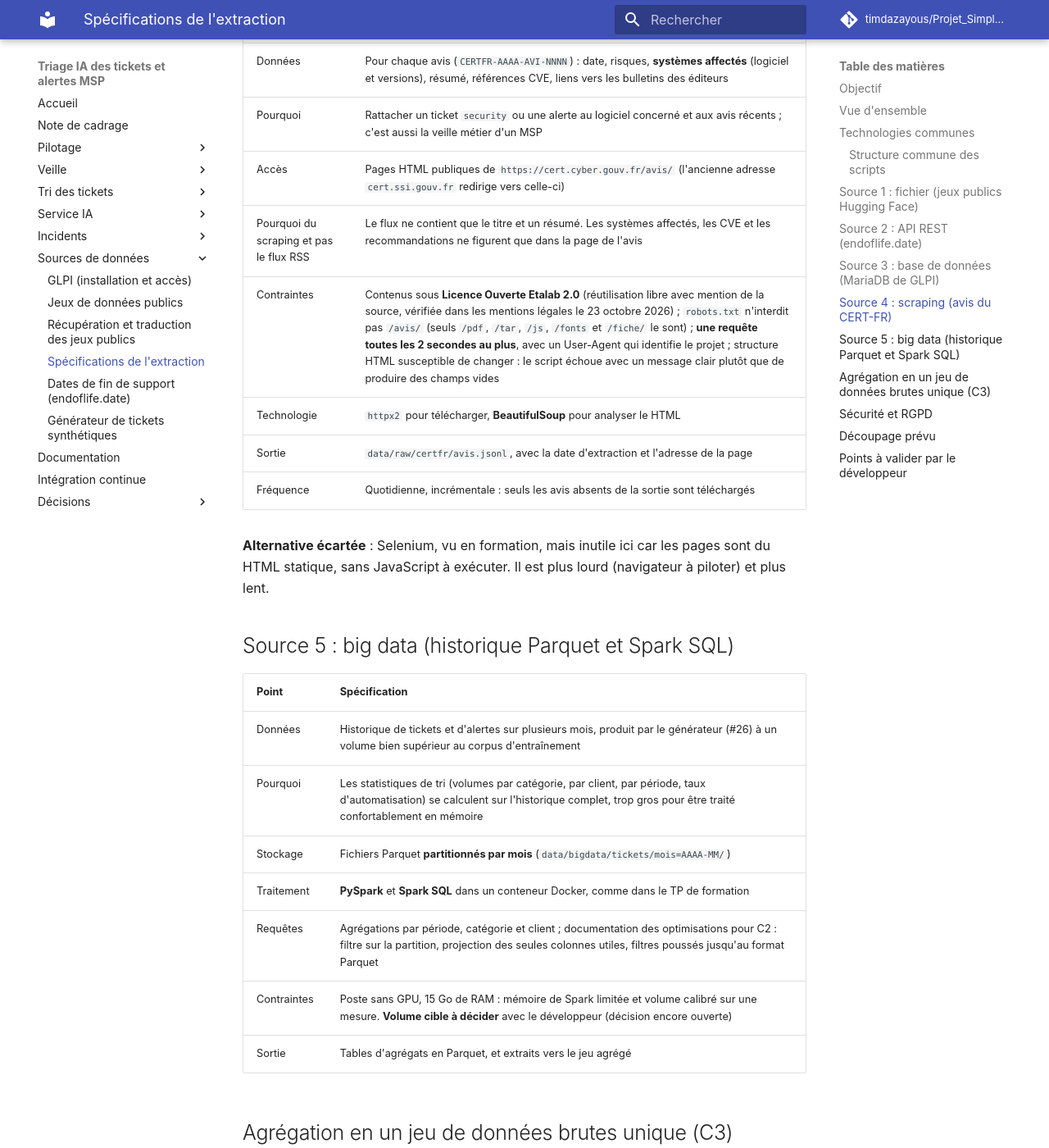
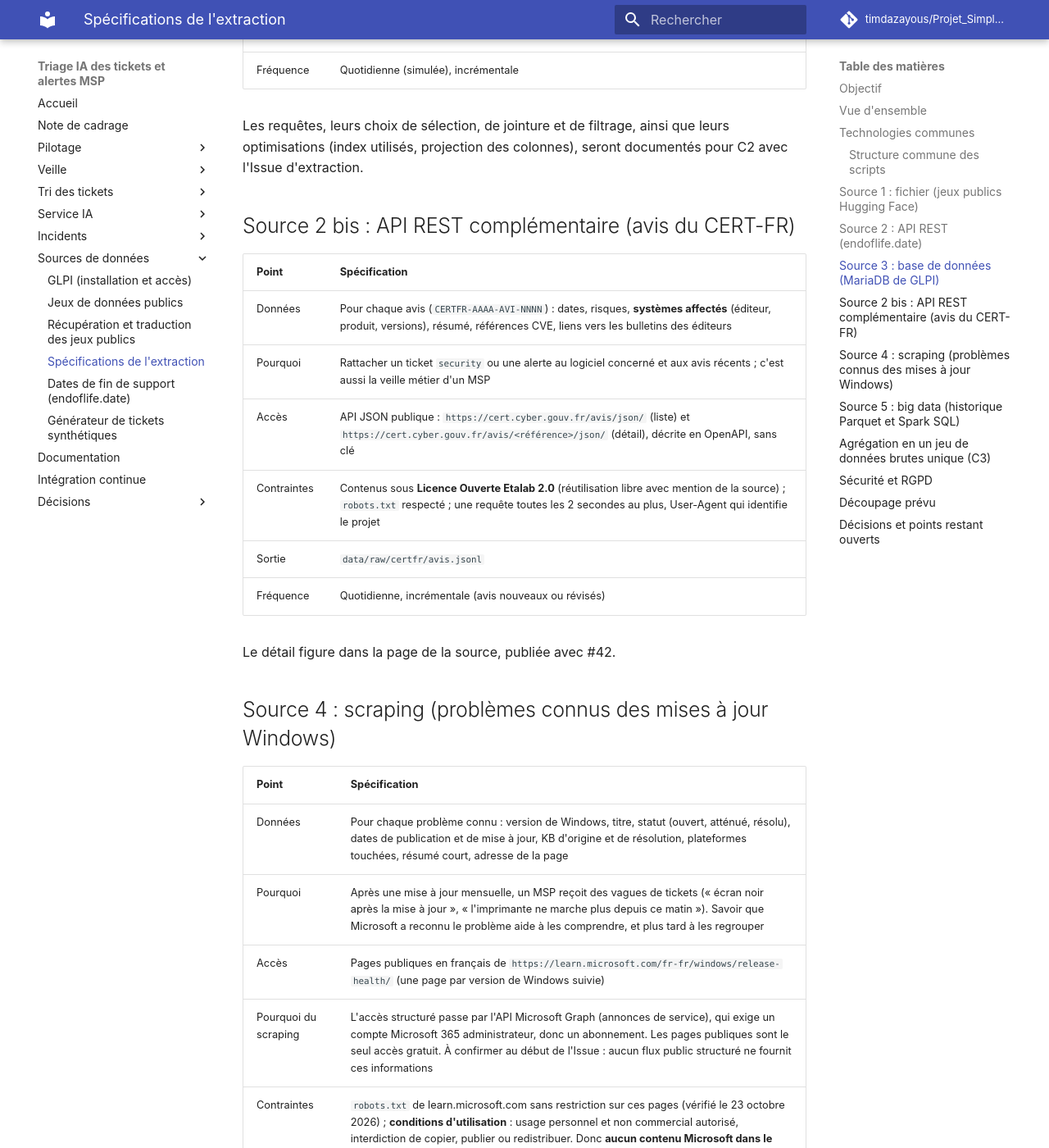
Before and after one commit to timdazayous/Projet_Simplon_FIN_ETUDES, an MkDocs documentation site: the page built from docs/donnees/specifications-extraction.md, in a window 1280 px wide and 1400 px high, scrolled down 4653 px. Shown: the whole window at 82% size. Built offline with MkDocs 1.6.1 and Material for MkDocs 9.7.7, drawn with Linux system fonts in a browser that asks for light colours; comment, search, counter and statistics services are not loaded; some of the changed text lies outside the part shown.

Commit message:
Spécifications : CERT-FR par son API, scraping sur Microsoft Learn ; JOURNAL et CLAUDE.md
Co-Authored-By: Claude Opus 5.5 <noreply@anthropic.com>

```diff
--- a/docs/donnees/specifications-extraction.md
+++ b/docs/donnees/specifications-extraction.md
@@ -1,6 +1,6 @@
 # Spécifications techniques de l'extraction et de l'agrégation
 
-**Statut** : brouillon rédigé le 23 octobre 2026, à relire par le développeur · **Compétences** : C1 (spécifications techniques de l'extraction), C3 (spécifications de l'agrégation), C2 (requêtes SQL et big data)
+**Statut** : validée par le développeur le 23 octobre 2026 ; source de scraping révisée le même jour (le CERT-FR publie une API JSON) · **Compétences** : C1 (spécifications techniques de l'extraction), C3 (spécifications de l'agrégation), C2 (requêtes SQL et big data)
 
 Cette page décrit **comment** le projet récupère ses données depuis cinq sources de types différents, puis les rassemble en un **jeu de données brutes unique**. Elle couvre tout le périmètre, de la source jusqu'à ce jeu brut. Le nettoyage détaillé, la base de données du projet et l'API de données font l'objet de pages séparées.
 
@@ -19,12 +19,15 @@ Le référentiel exige une extraction depuis **cinq types de sources** : un fich
 | Type de source | Source retenue | Ce qu'elle apporte | État |
 |---|---|---|---|
 | Fichier | Jeux de tickets publics sur Hugging Face (CSV et Parquet) | Tickets réels ou réalistes, étiquetés, pour l'entraînement et le test externe | **Réalisé** (#29) |
-| API REST | API publique **endoflife.date** | Dates de fin de support des systèmes et logiciels | Proposé, à valider |
+| API REST | API publique **endoflife.date** | Dates de fin de support des systèmes et logiciels | **Réalisé** (#41) |
+| API REST (complément) | API JSON du **CERT-FR** | Avis de sécurité : produits touchés, versions, CVE, recommandations | En cours (#42) |
 | Base de données | Base **MariaDB de GLPI**, en SQL direct | Tickets, suivis et catégories de l'outil de ticketing | À réaliser après le premier démarrage de GLPI |
-| Scraping | Avis de sécurité du **CERT-FR** | Logiciels touchés, versions, CVE et recommandations | À réaliser |
+| Scraping | Pages publiques **Windows release health** de Microsoft Learn | Problèmes connus des mises à jour Windows, statut, KB d'origine et de résolution | À réaliser (#45) |
 | Big data | **Historique Parquet** interrogé avec **Spark SQL** | Plusieurs mois de tickets et d'alertes, pour l'analyse à grande échelle | À réaliser ; volume à fixer selon le poste |
 
 **L'API de GLPI** (API v2, OAuth2) reste utilisée : elle sert à **injecter** les tickets générés dans GLPI et à lire les tickets courants. Elle n'est pas comptée comme la source « API REST », pour que deux types d'extraction ne reposent pas sur le même outil.
+
+**Correction du 23 octobre 2026** : la première version de cette page prévoyait de scraper les pages HTML du CERT-FR, au motif que leur contenu détaillé n'était pas disponible autrement. C'était faux : le CERT-FR publie une **API JSON officielle**, décrite en OpenAPI. Scraper une page quand une API existe n'étant pas justifiable, le CERT-FR est extrait par son API et la source de scraping devient les pages « Windows release health » de Microsoft, qui n'ont pas d'accès structuré gratuit.
 
 ## Technologies communes
 
@@ -90,20 +93,33 @@ Réalisée dans #41. Le détail figure dans [Extraction des dates de fin de supp
 
 Les requêtes, leurs choix de sélection, de jointure et de filtrage, ainsi que leurs optimisations (index utilisés, projection des colonnes), seront documentés pour C2 avec l'Issue d'extraction.
 
-## Source 4 : scraping (avis du CERT-FR)
+## Source 2 bis : API REST complémentaire (avis du CERT-FR)
 
 | Point | Spécification |
 |---|---|
-| Données | Pour chaque avis (`CERTFR-AAAA-AVI-NNNN`) : date, risques, **systèmes affectés** (logiciel et versions), résumé, références CVE, liens vers les bulletins des éditeurs |
+| Données | Pour chaque avis (`CERTFR-AAAA-AVI-NNNN`) : dates, risques, **systèmes affectés** (éditeur, produit, versions), résumé, références CVE, liens vers les bulletins des éditeurs |
 | Pourquoi | Rattacher un ticket `security` ou une alerte au logiciel concerné et aux avis récents ; c'est aussi la veille métier d'un MSP |
-| Accès | Pages HTML publiques de `https://cert.cyber.gouv.fr/avis/` (l'ancienne adresse `cert.ssi.gouv.fr` redirige vers celle-ci) |
-| Pourquoi du scraping et pas le flux RSS | Le flux ne contient que le titre et un résumé. Les systèmes affectés, les CVE et les recommandations ne figurent que dans la page de l'avis |
-| Contraintes | Contenus sous **Licence Ouverte Etalab 2.0** (réutilisation libre avec mention de la source, vérifiée dans les mentions légales le 23 octobre 2026) ; `robots.txt` n'interdit pas `/avis/` (seuls `/pdf`, `/tar`, `/js`, `/fonts` et `/fiche/` le sont) ; **une requête toutes les 2 secondes au plus**, avec un User-Agent qui identifie le projet ; structure HTML susceptible de changer : le script échoue avec un message clair plutôt que de produire des champs vides |
-| Technologie | `httpx2` pour télécharger, **BeautifulSoup** pour analyser le HTML |
-| Sortie | `data/raw/certfr/avis.jsonl`, avec la date d'extraction et l'adresse de la page |
-| Fréquence | Quotidienne, incrémentale : seuls les avis absents de la sortie sont téléchargés |
+| Accès | API JSON publique : `https://cert.cyber.gouv.fr/avis/json/` (liste) et `https://cert.cyber.gouv.fr/avis/<référence>/json/` (détail), décrite en OpenAPI, sans clé |
+| Contraintes | Contenus sous **Licence Ouverte Etalab 2.0** (réutilisation libre avec mention de la source) ; `robots.txt` respecté ; une requête toutes les 2 secondes au plus, User-Agent qui identifie le projet |
+| Sortie | `data/raw/certfr/avis.jsonl` |
+| Fréquence | Quotidienne, incrémentale (avis nouveaux ou révisés) |
 
-**Alternative écartée** : Selenium, vu en formation, mais inutile ici car les pages sont du HTML statique, sans JavaScript à exécuter. Il est plus lourd (navigateur à piloter) et plus lent.
+Le détail figure dans la page de la source, publiée avec #42.
+
+## Source 4 : scraping (problèmes connus des mises à jour Windows)
+
+| Point | Spécification |
+|---|---|
+| Données | Pour chaque problème connu : version de Windows, titre, statut (ouvert, atténué, résolu), dates de publication et de mise à jour, KB d'origine et de résolution, plateformes touchées, résumé court, adresse de la page |
+| Pourquoi | Après une mise à jour mensuelle, un MSP reçoit des vagues de tickets (« écran noir après la mise à jour », « l'imprimante ne marche plus depuis ce matin »). Savoir que Microsoft a reconnu le problème aide à les comprendre, et plus tard à les regrouper |
+| Accès | Pages publiques en français de `https://learn.microsoft.com/fr-fr/windows/release-health/` (une page par version de Windows suivie) |
+| Pourquoi du scraping | L'accès structuré passe par l'API Microsoft Graph (annonces de service), qui exige un compte Microsoft 365 administrateur, donc un abonnement. Les pages publiques sont le seul accès gratuit. À confirmer au début de l'Issue : aucun flux public structuré ne fournit ces informations |
+| Contraintes | `robots.txt` de learn.microsoft.com sans restriction sur ces pages (vérifié le 23 octobre 2026) ; **conditions d'utilisation** : usage personnel et non commercial autorisé, interdiction de copier, publier ou redistribuer. Donc **aucun contenu Microsoft dans le dépôt**, y compris dans les tests (HTML fictif), données uniquement en local, et en pré-production publique seulement le titre du problème et le lien vers Microsoft ; une requête toutes les 2 secondes au plus |
+| Technologie | `httpx2` pour télécharger, **BeautifulSoup** pour analyser le HTML ; erreur explicite si la structure attendue n'est pas trouvée |
+| Sortie | `data/raw/windows_known_issues/issues.jsonl` |
+| Fréquence | Quotidienne, incrémentale |
+
+**Alternatives écartées** : Selenium, si les pages sont statiques (plus lourd, plus lent) ; l'API Microsoft Graph, qui exige un abonnement ; le scraping du CERT-FR, qui publie une API (voir plus haut) ; le scraping de forums de dépannage (conditions d'utilisation, données personnelles, aucun apport pour un classifieur qui a besoin de tickets étiquetés).
 
 ## Source 5 : big data (historique Parquet et Spark SQL)
 
@@ -124,7 +140,7 @@ Les cinq sources ne décrivent pas toutes la même chose : il faut d'abord fixer
 | Ensemble | Sources | Clé |
 |---|---|---|
 | **Tickets et alertes** | Jeux publics, GLPI (SQL), historique big data | Identifiant d'origine préfixé par la source (`PUB-`, `GLPI-`, `GEN-`) |
-| **Référentiel des produits** | endoflife.date, CERT-FR | Nom de produit normalisé (par exemple `windows-server`) et version |
+| **Référentiel des produits** | endoflife.date, CERT-FR, problèmes connus de Windows | Nom de produit normalisé (par exemple `windows-server`) et version |
 
 Le jeu de données brutes unique est une table Parquet de tickets et d'alertes au **schéma commun**. Les informations de produit y sont rattachées par jointure lorsqu'un ticket cite un produit connu : fin de support atteinte, avis de sécurité récent.
 
@@ -138,7 +154,7 @@ Le jeu de données brutes unique est une table Parquet de tickets et d'alertes a
 | `category`, `type`, `priority`, `team` | Étiquettes de la taxonomie, ou vides si inconnues |
 | `label_origin` | D'où vient l'étiquette : générateur, règle de correspondance, saisie dans GLPI |
 | `products` | Produits cités (nom normalisé, version) |
-| `product_eol`, `security_advisories` | Rattachement à endoflife.date et au CERT-FR |
+| `product_eol`, `security_advisories`, `known_issues` | Rattachement à endoflife.date, au CERT-FR et aux problèmes connus de Windows |
 
 Règles d'homogénéisation :
 
@@ -152,22 +168,23 @@ Règles d'homogénéisation :
 
 - **Secrets** (compte SQL en lecture seule, client OAuth de GLPI) uniquement dans `.env`.
 - **Pseudonymisation et masquage des secrets à l'import**, avant tout stockage dans le jeu agrégé ou envoi à un service externe.
-- **Aucune donnée personnelle** n'est collectée sur le CERT-FR ni sur endoflife.date (contenus techniques publics).
+- **Aucune donnée personnelle** n'est collectée sur endoflife.date, le CERT-FR ni Microsoft Learn (contenus techniques publics).
+- **Contenus tiers** : les conditions d'utilisation de Microsoft Learn interdisent la redistribution ; rien n'est versionné ni republié.
 - **Respect des sources** : licences vérifiées, `robots.txt` respecté, débit limité, User-Agent identifiable.
 
 ## Découpage prévu
 
 | Étape | Dépend de | Issue |
 |---|---|---|
-| Source 2 : extraction endoflife.date | Validation du choix | À créer |
-| Source 4 : scraping du CERT-FR | — | À créer |
+| Source 2 : extraction endoflife.date | — | #41 (terminée) |
+| Source 2 bis : API du CERT-FR | — | #42 |
+| Source 4 : scraping des problèmes connus de Windows | — | #45 |
 | Injection des tickets générés dans GLPI (API v2) | Premier démarrage de GLPI | À créer |
 | Source 3 : extraction SQL de GLPI | Injection | À créer |
 | Source 5 : historique Parquet et Spark SQL | Décision sur le volume | À créer |
 | Agrégation en un jeu unique | Les cinq sources | À créer |
 
-## Points à valider par le développeur
+## Décisions et points restant ouverts
 
-- Remplacer l'API de GLPI par **endoflife.date** comme source « API REST ».
-- Liste des produits suivis sur endoflife.date (proposition : ceux du parc simulé et de la stack du projet).
-- Volume de l'historique big data, à fixer après une mesure sur le poste.
+- Validé le 23 octobre 2026 : endoflife.date remplace l'API de GLPI comme source « API REST » ; produits suivis listés dans `config/eol_products.yaml` ; CERT-FR par son API ; scraping sur Microsoft Learn. D'autres sources de scraping pourront être ajoutées plus tard.
+- Ouvert : volume de l'historique big data, à fixer après une mesure sur le poste.
```
Also changed, not shown: CLAUDE.md (+4 -0 lines), JOURNAL.md (+6 -0 lines).
